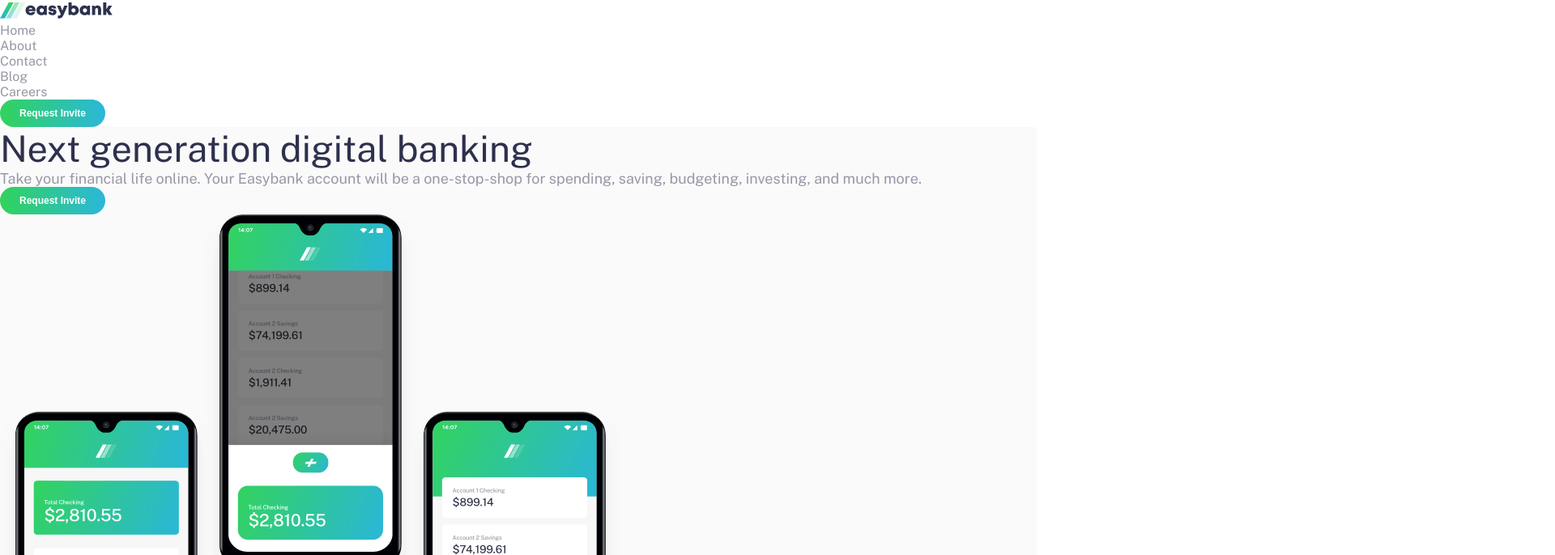
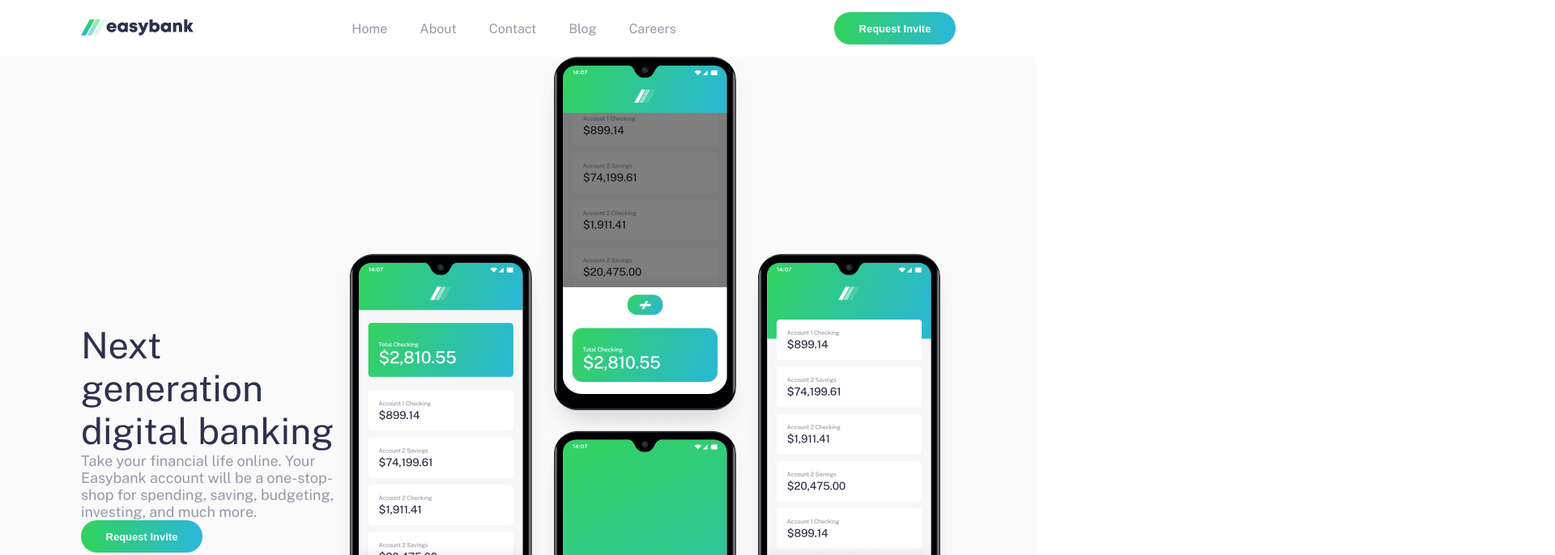
Before and after one commit to chaitalizn/easybank-landing-page, a plain HTML site: page index.html in a window 1280 px wide. Shown: the top 686 px of the page at 81% size, 1920 px wide, since content can reach past the window. Drawn offline with nearby package versions, Linux system fonts and the light colour scheme.

Commit message:
layout with css flexbox

```diff
--- a/assets/style.css
+++ b/assets/style.css
@@ -8,25 +8,21 @@
   --white: #ffffff;
 }
 
-
-  .attribution { font-size: 11px; text-align: center; }
-  .attribution a { color: hsl(228, 45%, 44%); }
-
   /* Override default style and set padding and margin to nothing */
-
   * {
     box-sizing: border-box;
     padding: 0;
     margin: 0;
   }
-
   body {
   font-family: 'Public Sans', sans-serif;
   }
-
   a {
     color: var(--grayish-blue);
     text-decoration: none;
+  }
+  li {
+    list-style-type: none;
   }
 
   /* common elements */
@@ -34,44 +30,59 @@
     background-image: linear-gradient(to right, var(--lime-green), var(--bright-cyan));
     padding: 5px;
     border: none;
-    border-radius: 17px;
-    width: 130px;
-    height: 34px;
+    border-radius: 20px;
+    width: 150px;
+    height: 40px;
     font-weight: 700;
-    font-size: 12px;
+    font-size: 13px;
     color: var(--white);
   }
-
   p {
     color: var(--grayish-blue);
     font-size: 18px;
   }
-
   h2 {
     font-size: 45px;
     font-weight: 400;
     color: var(--dark-blue);
   }
-
   h3 {
     font-size: 30px;
     font-weight: 400;
     color: var(--dark-blue);
   }
+  .container {
+    margin: 0 auto;
+    max-width: 1440px;
+    overflow: visible;
+    padding: 0 100px;
+  }
 
-  /* img {
-    width: 100%;
-  } */
-
-  li {
-    list-style-type: none;
+  /* navbar */
+  .navbar {
+    padding-top: 15px;
+    padding-bottom: 15px;
+    height: 100%;
+  }
+  .flex, ul {
+    display: flex;
+    justify-content: space-between;
+    align-items: center;
+  }
+  nav li a {
+    margin: 0 20px 0 20px;
+    padding: 25px 0 25px 0;
+  }
+  .navbar ul li a:hover {
+    border-bottom: 4px solid;
+    border-image: linear-gradient(to right, var(--lime-green), var(--bright-cyan));
+    border-image-slice: 1;
   }
 
   /* hero section */
   .hero-section {
     background-color: var(--very-light-gray);
   }
-
   .value-title {
     font-size: 22px;
     font-weight: 400;
@@ -100,7 +111,7 @@
   }
 
   /* latestt articles section */
-  .articles-list {
+  .articles-section {
     background-color: var(--very-light-gray);
   }
 
--- a/index.html
+++ b/index.html
@@ -4,7 +4,7 @@
   <meta charset="UTF-8">
   <meta name="viewport" content="width=device-width, initial-scale=1.0"> <!-- displays site properly based on user's device -->
 
-  <link rel="icon" type="image/png" sizes="32x32" href="./images/favicon-32x32.png">
+  <link rel="icon" type="image/png" sizes="32x32" href="./assets/images/favicon-32x32.png">
 
   <title>Easybank</title>
 
@@ -16,8 +16,8 @@
 </head>
 <body>
     <!--navbar-->
-    <nav class="nav-bar">
-
+    <nav class="navbar">
+        <div class="container flex">
             <h1><a href="#index"><img src="./assets/images/logo.svg" alt="logo"></a></h1>
             <ul>
                 <li><a href="#index">Home</a></li>
@@ -27,12 +27,12 @@
                 <li><a href="/careers">Careers</a></li>
             </ul>
             <button>Request Invite</button>
-
+        </div>
     </nav>
 
     <!--hero section-->
-
     <section class="hero-section">
+        <div class="container flex">
             <div class="hero-section-intro">
                 <h2>
                     Next generation digital banking
@@ -48,10 +48,12 @@
             <div class="hero-mockups-img">
                 <img src="assets/images/image-mockups.png">
             </div>
+        </div>
     </section>
 
     <!--value section-->
     <section class="value-section">
+        <div class="container">
             <div class="value-section-intro">
                 <h3>
                     Why choose Easybank?
@@ -62,6 +64,7 @@
                 </p>
             </div>
             <div class="values">
+                <div class="flex">
                     <div class="value-card">
                         <img src="./assets/images/icon-online.svg">
                         <p class="value-title">
@@ -99,14 +102,18 @@
                         </p>
                     </div>
                 </div>
+            </div>
+        </div>
     </section>
 
     <!--latest articles section-->
-    <section>
+    <section class="articles-section">
+        <div class="container">
             <div>
                 <h3>Latest Articles</h3>
             </div>
             <div class="articles-list">
+                <div class="flex">
                     <div class="article-card">
                         <img src="./assets/images/image-currency.jpg">
                         <p class="article-author">By Claire Robinson</p>
@@ -131,7 +138,8 @@
                         <p class="article-title">Our invite-only Beta accounts are now live!</p>
                         <p class="article-description">After a lot of hard work by the whole team, we’re excited to launch our closed beta. It’s easy to request an invite through the site ...</p>
                     </div>
-
+                </div>
+            </div>
         </div>
     </section>
 
```
Lines whose indentation alone changed are shown as unchanged.
